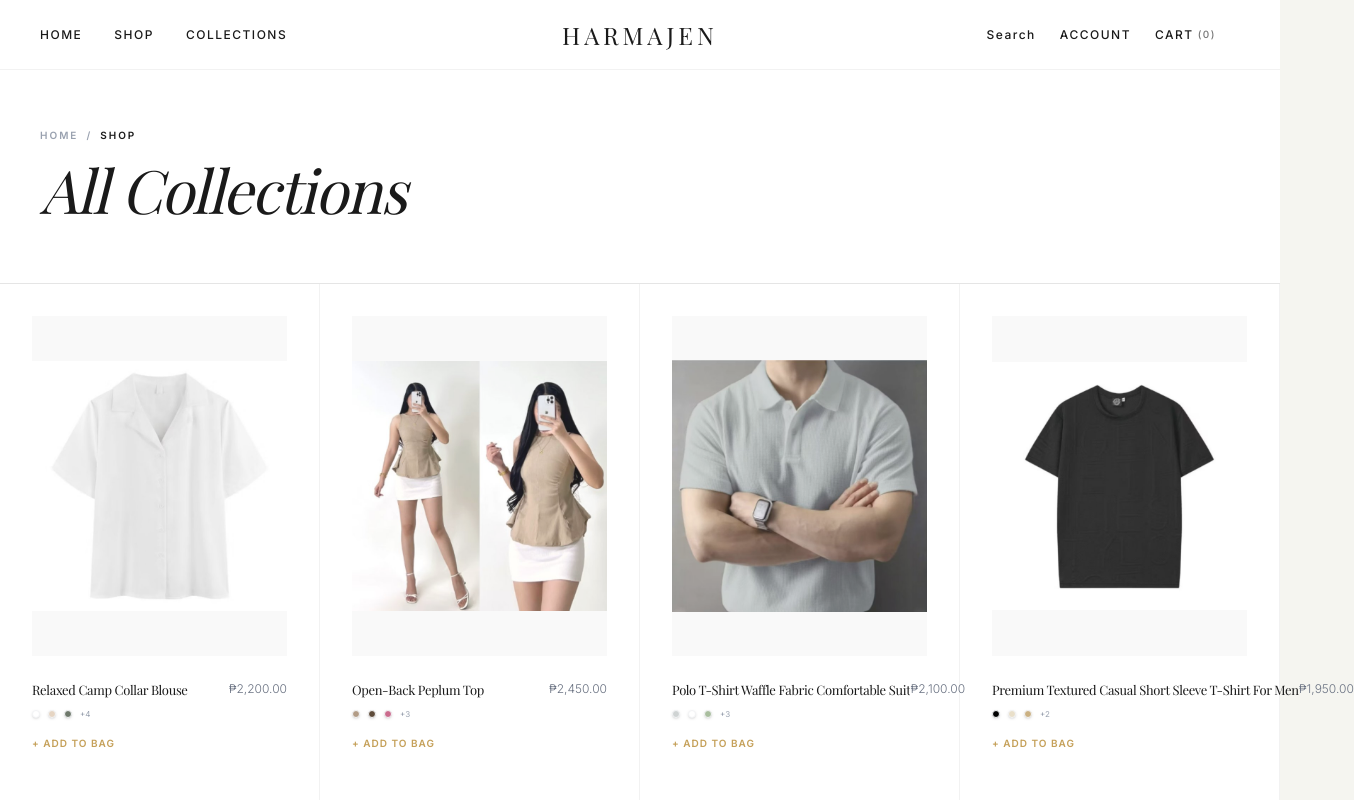
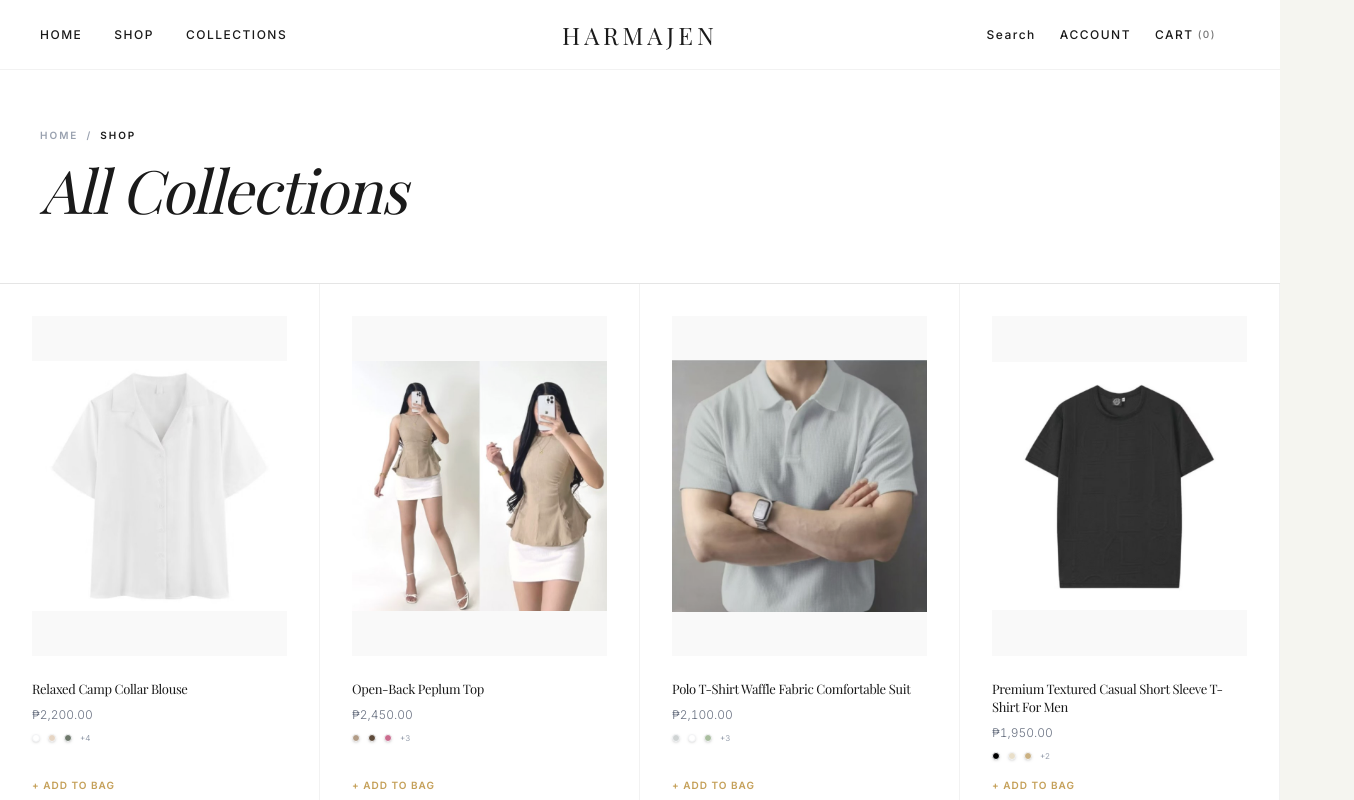
Before and after one commit to kaiiii05/Hamrajen, a React (Vite) app: page /shop in a window 1280 px wide. Shown: the top 800 px of the page, 1354 px wide, since content can reach past the window. Built offline with nearby package versions, Linux system fonts and the light colour scheme; a web font is replaced by a local one.

Commit message:
fix price

```diff
--- a/src/pages/Home.tsx
+++ b/src/pages/Home.tsx
@@ -123,8 +123,7 @@ export default function Home() {
                 />
               </div>
               <h3 className="text-sm font-medium mb-2 line-clamp-2">{product.name}</h3>
-              <div className="flex items-center justify-between">
-                <p className="text-sm text-gray-500">{formatPrice(product.price)}</p>
+              <p className="text-sm text-gray-500 mb-2 tabular-nums">{formatPrice(product.price)}</p>
               <div className="flex items-center space-x-1">
                 {product.colors.slice(0, 4).map((color) => (
                   <span
@@ -133,7 +132,6 @@ export default function Home() {
                     style={{ backgroundColor: color.hex }}
                   />
                 ))}
-                </div>
               </div>
             </Link>
           ))}
--- a/src/pages/Shop.tsx
+++ b/src/pages/Shop.tsx
@@ -69,11 +69,11 @@ export default function Shop() {
             </div>
 
             <div className="flex flex-col flex-grow">
-              <div className="flex justify-between items-start mb-2">
-                <Link to={`/product/${product.id}`} className="hover:text-brand-gold transition-colors">
-                  <h3 className="text-[13px] font-medium tracking-tight whitespace-nowrap overflow-hidden text-ellipsis">{product.name}</h3>
+              <div className="mb-2 min-w-0">
+                <Link to={`/product/${product.id}`} className="block hover:text-brand-gold transition-colors">
+                  <h3 className="text-[13px] font-medium tracking-tight line-clamp-2 leading-snug">{product.name}</h3>
                 </Link>
-                <span className="text-[12px] font-light text-gray-500">{formatPrice(product.price)}</span>
+                <p className="text-[12px] font-light text-gray-500 mt-2 tabular-nums">{formatPrice(product.price)}</p>
               </div>
               <div className="flex items-center space-x-2 mb-4">
                  {product.colors.slice(0, 3).map(c => (
```
Lines whose indentation alone changed are shown as unchanged.
